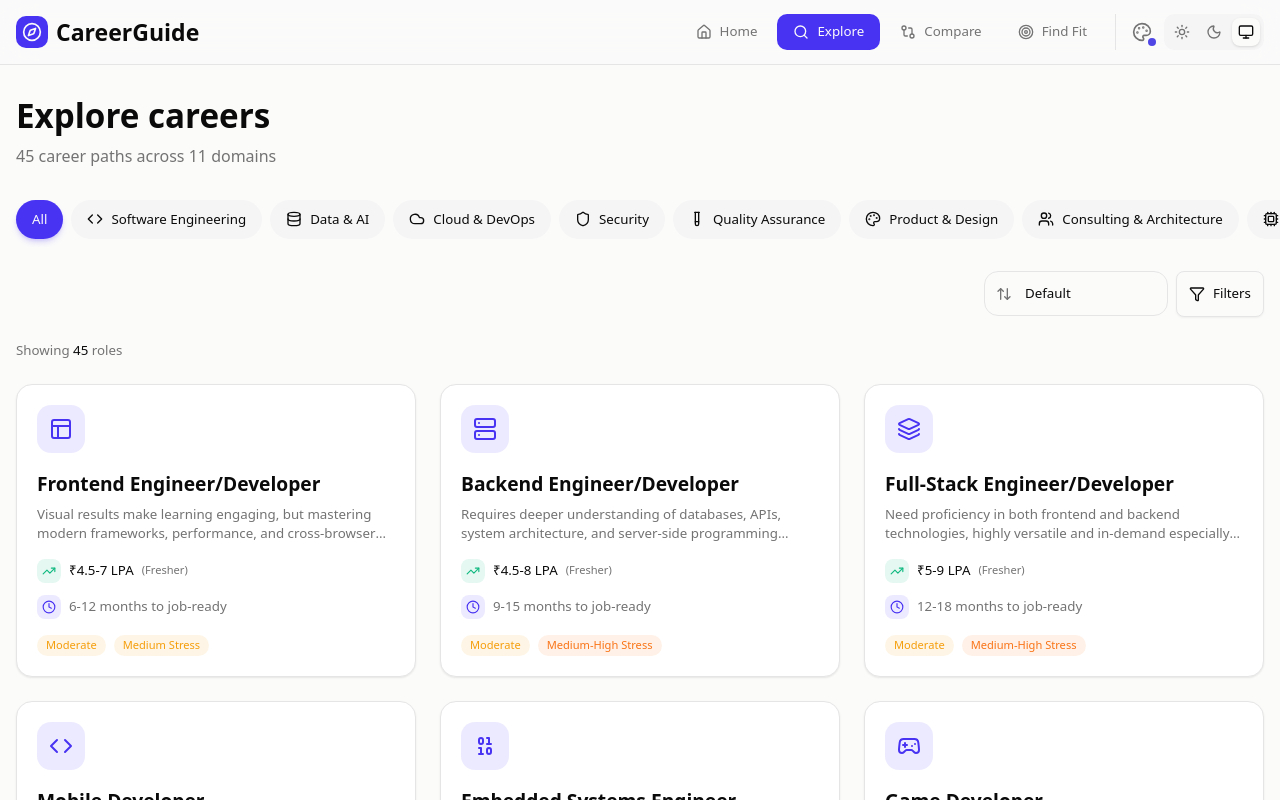
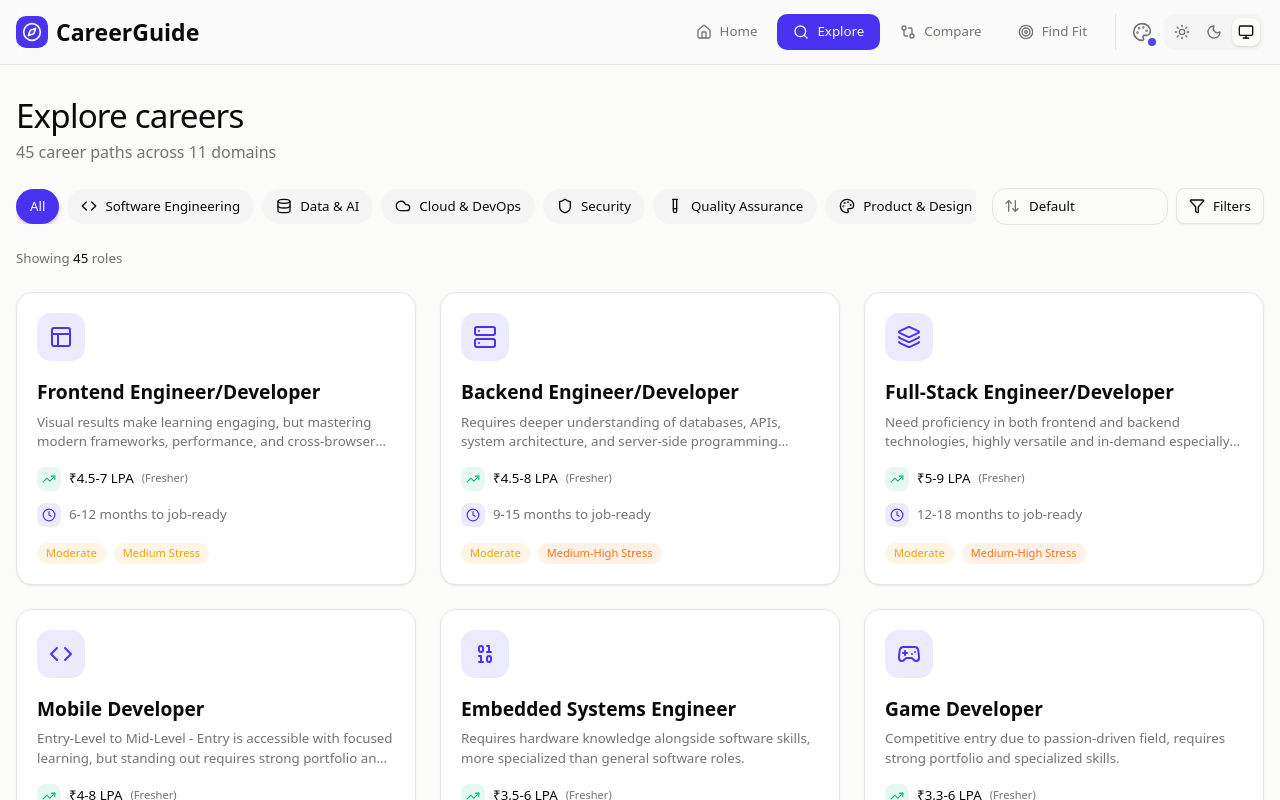
Before and after one commit to mnttnm/btech-cs-career-guide-india, a Next.js app: page /browse in a window 1280 px wide. Shown: the top 800 px of the page. Built offline with nearby package versions, Linux system fonts and the light colour scheme.

Commit message:
refactor(ui): refine layout and typography for browse and compare pages

```diff
--- a/src/app/browse/page.tsx
+++ b/src/app/browse/page.tsx
@@ -119,23 +119,24 @@ function BrowseContent() {
   return (
     <div className="container mx-auto px-4 py-8">
       {/* Header */}
-      <div className="mb-8">
-        <h1 className="text-2xl md:text-3xl font-bold mb-2">Explore careers</h1>
-        <p className="text-muted-foreground">
+      <div className="mb-6">
+        <h1 className="text-2xl md:text-3xl font-medium tracking-tight mb-1">Explore careers</h1>
+        <p className="text-muted-foreground text-sm md:text-base">
           {getRoleSummaries().length} career paths across {categories.length} domains
         </p>
       </div>
 
+      {/* Combined Category + Filters Row */}
+      <div className="flex flex-col lg:flex-row lg:items-center gap-4 mb-6">
         {/* Category Pills (Horizontal Scroll) */}
-      <nav aria-label="Filter by category" className="mb-6 -mx-4 px-4 overflow-x-auto scrollbar-hide">
-        <div className="flex gap-2 pb-2" role="group" aria-label="Category filters">
+        <nav aria-label="Filter by category" className="flex-1 min-w-0 -mx-4 px-4 lg:mx-0 lg:px-0 overflow-x-auto scrollbar-hide">
+          <div className="flex gap-2 pb-2 lg:pb-0" role="group" aria-label="Category filters">
             <motion.button
               whileHover={{ scale: 1.02 }}
               whileTap={{ scale: 0.98 }}
               onClick={() => updateFilter('category', undefined)}
               aria-pressed={!category}
-            className={`flex items-center gap-2 px-4 py-2.5 rounded-full text-sm font-medium whitespace-nowrap transition-all ${
-              !category
+              className={`flex items-center gap-2 px-3.5 py-2 rounded-full text-sm font-medium whitespace-nowrap transition-all ${!category
                   ? 'bg-primary text-primary-foreground shadow-md shadow-primary/20'
                   : 'bg-muted hover:bg-muted/80'
                 }`}
@@ -153,8 +154,7 @@ function BrowseContent() {
                   onClick={() => updateFilter('category', isActive ? undefined : cat.category)}
                   aria-pressed={isActive}
                   aria-label={`Filter by ${cat.label} (${cat.count} roles)`}
-                className={`flex items-center gap-2 px-4 py-2.5 rounded-full text-sm font-medium whitespace-nowrap transition-all ${
-                  isActive
+                  className={`flex items-center gap-2 px-3.5 py-2 rounded-full text-sm font-medium whitespace-nowrap transition-all ${isActive
                       ? 'bg-primary text-primary-foreground shadow-md shadow-primary/20'
                       : 'bg-muted hover:bg-muted/80'
                     }`}
@@ -167,15 +167,15 @@ function BrowseContent() {
           </div>
         </nav>
 
-      {/* Filter Bar */}
-      <div className="flex justify-end gap-2 mb-6">
+        {/* Filter & Sort Controls */}
+        <div className="flex items-center gap-2 flex-shrink-0">
           <div className="relative">
             <ArrowUpDown className="absolute left-3 top-1/2 -translate-y-1/2 w-4 h-4 text-muted-foreground pointer-events-none" aria-hidden="true" />
             <select
               value={sortBy}
               onChange={(e) => updateFilter('sort', e.target.value)}
               aria-label="Sort roles by"
-            className="pl-10 pr-8 py-3 rounded-xl border bg-background text-sm focus:outline-none focus:ring-2 focus:ring-primary/20 focus:border-primary appearance-none cursor-pointer"
+              className="pl-9 pr-7 py-2 rounded-xl border bg-background text-sm focus:outline-none focus:ring-2 focus:ring-primary/20 focus:border-primary appearance-none cursor-pointer"
             >
               {sortOptions.map((option) => (
                 <option key={option.value} value={option.value}>
@@ -186,7 +186,7 @@ function BrowseContent() {
           </div>
           <Button
             variant={showFilters ? 'default' : 'outline'}
-          className="gap-2 h-[46px]"
+            className="gap-2 h-9"
             onClick={() => setShowFilters(!showFilters)}
           >
             <Filter className="w-4 h-4" />
@@ -197,6 +197,7 @@ function BrowseContent() {
               </Badge>
             )}
           </Button>
+        </div>
       </div>
 
       {/* Active Filters */}
--- a/src/app/compare/page.tsx
+++ b/src/app/compare/page.tsx
@@ -1,6 +1,6 @@
 'use client'
 
-import { useEffect, useMemo, useState } from 'react'
+import { useEffect, useMemo, useState, Suspense } from 'react'
 import Link from 'next/link'
 import { useRouter, useSearchParams } from 'next/navigation'
 import { motion, AnimatePresence } from 'framer-motion'
@@ -46,7 +46,7 @@ function MetricBar({
 
 type CompareRole = Role | undefined
 
-export default function ComparePage() {
+function CompareContent() {
   const router = useRouter()
   const searchParams = useSearchParams()
   const { selectedRoles, addRole, clearRoles } = useComparisonStore()
@@ -307,8 +307,10 @@ export default function ComparePage() {
     <div className="container mx-auto px-4 py-6">
       {/* Header */}
       <div className="mb-6">
-        <h1 className="text-2xl md:text-3xl font-bold mb-2">Compare Roles</h1>
-        <p className="text-muted-foreground">
+        <h1 className="text-2xl md:text-3xl font-medium tracking-tight mb-1">
+          Compare Roles
+        </h1>
+        <p className="text-muted-foreground text-sm md:text-base">
           See how these roles stack up against each other
         </p>
       </div>
@@ -389,11 +391,13 @@ export default function ComparePage() {
             <motion.div
               initial={{ opacity: 0, y: 20 }}
               animate={{ opacity: 1, y: 0 }}
-              className="mb-8 p-4 rounded-xl bg-blue-50 dark:bg-blue-950/30 border border-blue-200 dark:border-blue-800"
+              className="mb-8 p-4 rounded-2xl bg-blue-50/50 dark:bg-blue-900/10 border border-blue-100 dark:border-blue-900/20 backdrop-blur-sm"
             >
               <div className="flex items-center gap-2 mb-3">
-                <Lightbulb className="w-5 h-5 text-blue-600" />
-                <h3 className="font-semibold text-blue-900 dark:text-blue-100">
+                <div className="p-1.5 rounded-lg bg-primary/10 dark:bg-primary/5">
+                  <Lightbulb className="w-4 h-4 text-primary" />
+                </div>
+                <h3 className="font-medium text-foreground">
                   Key Insights
                 </h3>
               </div>
@@ -401,9 +405,9 @@ export default function ComparePage() {
                 {insights.map((insight, index) => (
                   <li
                     key={index}
-                    className="flex items-start gap-2 text-sm text-blue-800 dark:text-blue-200"
+                    className="flex items-start gap-2.5 text-sm text-muted-foreground"
                   >
-                    <span>💡</span>
+                    <span className="text-primary/70 mt-0.5">•</span>
                     {insight}
                   </li>
                 ))}
@@ -594,11 +598,13 @@ export default function ComparePage() {
             initial={{ opacity: 0, y: 20 }}
             animate={{ opacity: 1, y: 0 }}
             transition={{ delay: 0.2 }}
-            className="mt-8 p-6 rounded-xl bg-gradient-to-br from-yellow-50 to-amber-50 dark:from-yellow-950/30 dark:to-amber-950/30 border border-yellow-200 dark:border-yellow-800"
+            className="mt-8 p-5 md:p-6 rounded-2xl bg-amber-50/50 dark:bg-amber-900/10 border border-amber-100 dark:border-amber-900/20 backdrop-blur-sm"
           >
-            <div className="flex items-center gap-2 mb-4">
-              <Trophy className="w-5 h-5 text-yellow-600" />
-              <h2 className="text-lg font-semibold text-yellow-900 dark:text-yellow-100">Winner Summary</h2>
+            <div className="flex items-center gap-2 mb-5">
+              <div className="p-1.5 rounded-lg bg-amber-500/10 dark:bg-amber-500/5">
+                <Trophy className="w-4 h-4 text-amber-500" />
+              </div>
+              <h2 className="font-medium text-foreground">Winner Summary</h2>
             </div>
             <div className="grid sm:grid-cols-2 md:grid-cols-4 gap-4">
               {[
@@ -610,9 +616,9 @@ export default function ComparePage() {
                 const winnerRole = roles.find(r => r?.roleId === item.winner)
                 if (!winnerRole) return null
                 return (
-                  <div key={item.label} className="text-center">
-                    <div className="text-xs text-muted-foreground mb-1">{item.label}</div>
-                    <div className="flex items-center justify-center gap-1">
+                  <div key={item.label} className="text-center p-3 rounded-xl bg-muted/30 dark:bg-muted/10">
+                    <div className="text-xs text-muted-foreground mb-2">{item.label}</div>
+                    <div className="flex items-center justify-center gap-1.5">
                       <span className="text-lg">{winnerRole.icon}</span>
                       <span className="text-sm font-medium truncate">{winnerRole.roleName}</span>
                     </div>
@@ -662,3 +668,27 @@ export default function ComparePage() {
     </div>
   )
 }
+
+// Loading skeleton for the compare page
+function ComparePageSkeleton() {
+  return (
+    <div className="container mx-auto px-4 py-6">
+      <div className="mb-6">
+        <div className="h-8 w-48 bg-muted rounded animate-pulse mb-2" />
+        <div className="h-4 w-72 bg-muted rounded animate-pulse" />
+      </div>
+      <div className="flex flex-wrap gap-3 mb-6">
+        <div className="h-10 w-40 bg-muted rounded-full animate-pulse" />
+        <div className="h-10 w-40 bg-muted rounded-full animate-pulse" />
+      </div>
+    </div>
+  )
+}
+
+export default function ComparePage() {
+  return (
+    <Suspense fallback={<ComparePageSkeleton />}>
+      <CompareContent />
+    </Suspense>
+  )
+}
```
Lines whose indentation alone changed are shown as unchanged.
